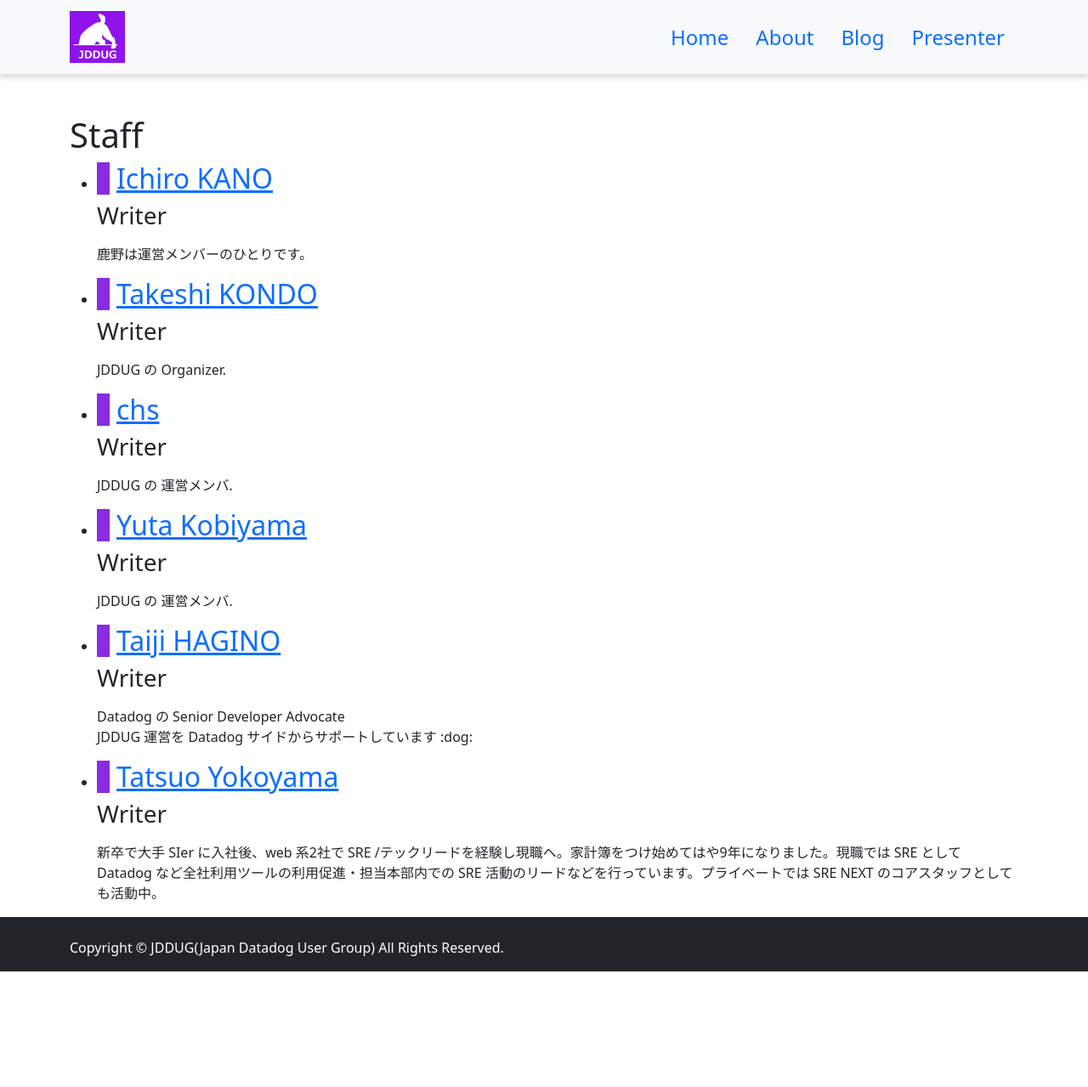
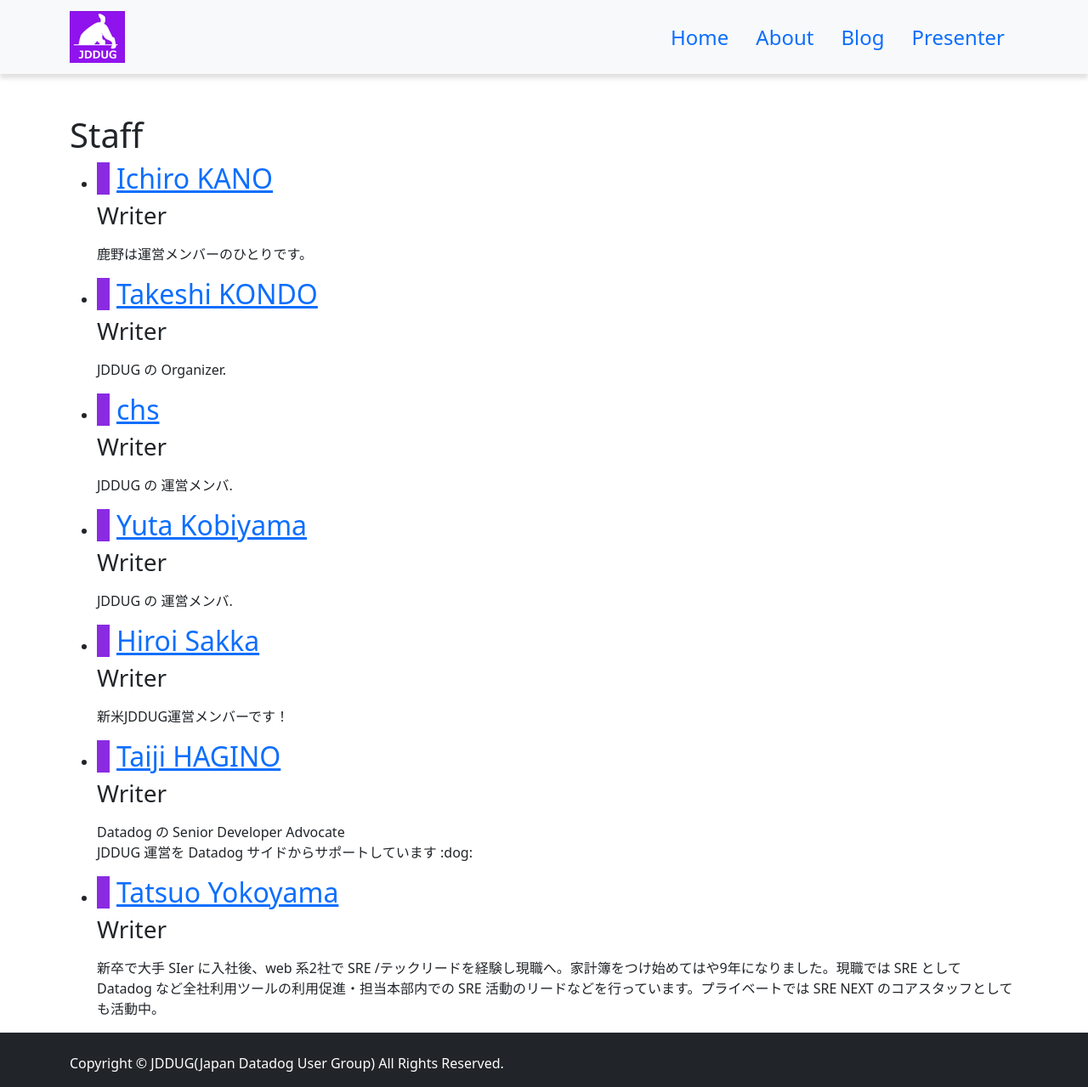
Before and after one commit to jdd-ug/jdd-ug.github.io, a Jekyll site: the page built from staff.html, in a window 1280 px wide. Shown: the whole page at 85% size. Built offline with Jekyll 4.4.1, drawn with Linux system fonts in a browser that asks for light colours; before the commit the page ends 1143 px from its top, so only the background shows below that.

Commit message:
Update shiroi.md

```diff
--- a/_authors/shiroi.md
+++ b/_authors/shiroi.md
@@ -1,2 +1,12 @@
-this is test
-update soon ...
+---
+layout: author
+title: Staff
+short_name: shiroi
+name: Hiroi Sakka
+position: Writer
+my_url: https://coderdojo-ome.funnygeekjp.com/profile/
+x_id: 1_Kano2
+image_url: https://ca.slack-edge.com/T019DTWRD6C-U019A1L1HR7-377c01efa4e5-512
+---
+
+新米JDDUG運営メンバーです！
```
